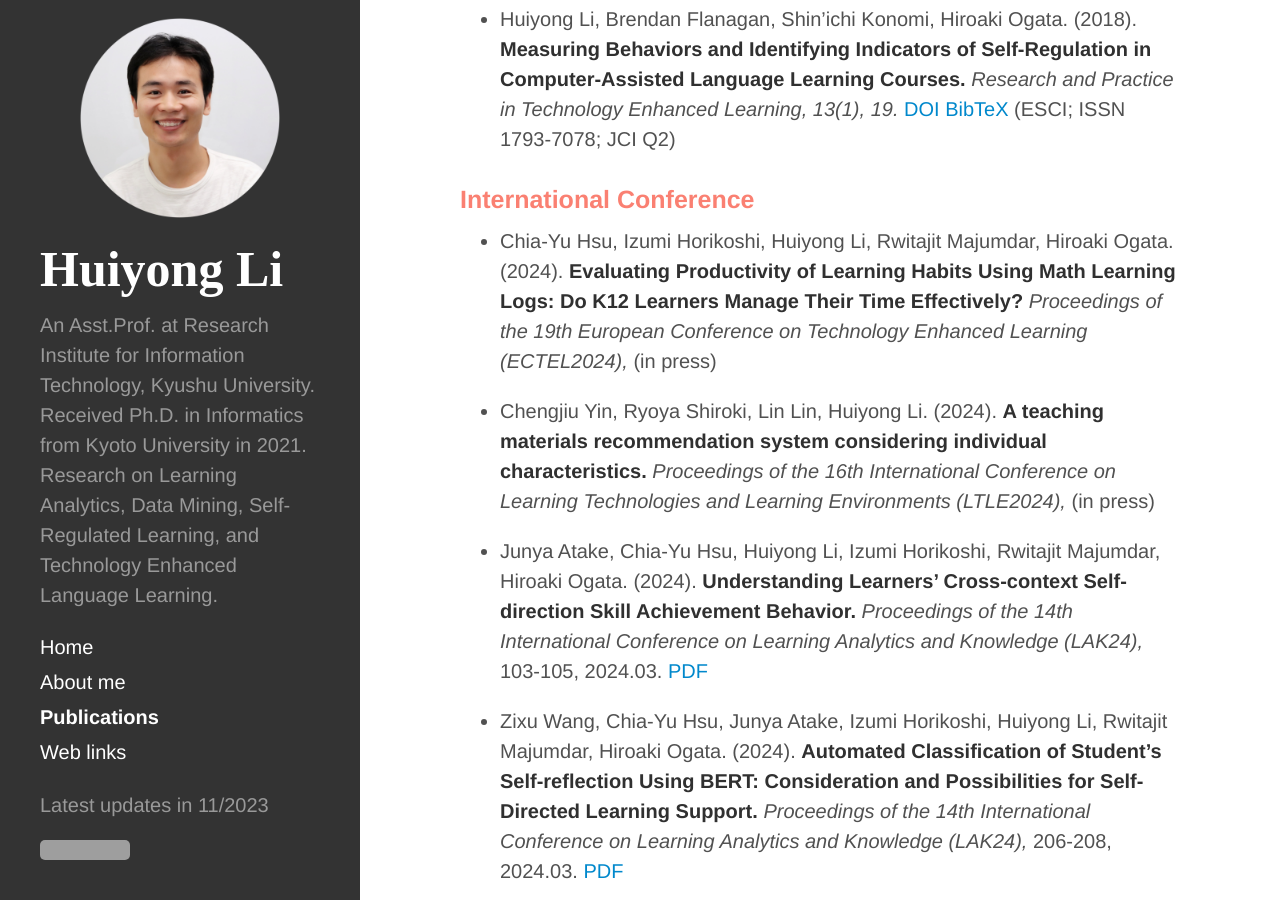
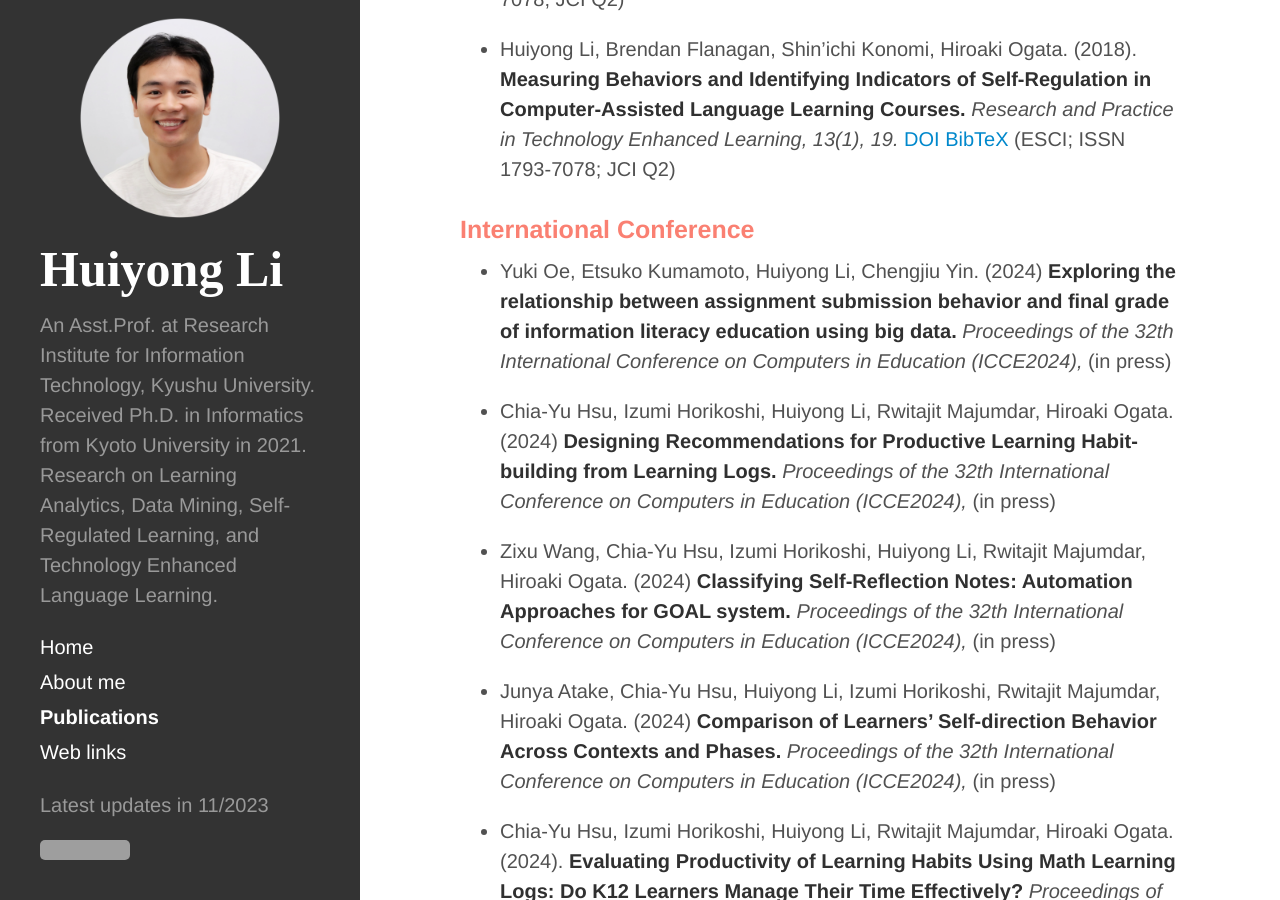
Before and after one commit to li-huiyong/li-huiyong.github.io, a Jekyll site: the page built from publications.md, in a window 1280 px wide and 900 px high, scrolled down 1869 px. Built offline with Jekyll 4.4.1, drawn with Linux system fonts in a browser that asks for light colours; nearby versions of some CDN libraries; some web fonts are replaced; some of the changed text lies outside the part shown; grey boxes are pictures that could not be loaded.

Commit message:
Add RPTEL and ICCE2024 papers

```diff
--- a/publications.md
+++ b/publications.md
@@ -32,6 +32,14 @@ ___
 * Huiyong Li, Brendan Flanagan, Shin’ichi Konomi, Hiroaki Ogata. (2018). **Measuring Behaviors and Identifying Indicators of Self-Regulation in Computer-Assisted Language Learning Courses.** _Research and Practice in Technology Enhanced Learning, 13(1), 19._ [DOI](https://doi.org/10.1186/s41039-018-0087-7){:target="_blank"} [BibTeX](https://li-huiyong.github.io/resources/li2018measuring.bib){:target="_blank"} (ESCI; ISSN 1793-7078; JCI Q2)
 
 ### <span style="color: Salmon; ">International Conference</span>
+
+* Yuki Oe, Etsuko Kumamoto, Huiyong Li, Chengjiu Yin. (2024) **Exploring the relationship between assignment submission behavior and final grade of information literacy education using big data.** _Proceedings of the 32th International Conference on Computers in Education (ICCE2024),_ (in press)
+
+* Chia-Yu Hsu, Izumi Horikoshi, Huiyong Li, Rwitajit Majumdar, Hiroaki Ogata. (2024) **Designing Recommendations for Productive Learning Habit-building from Learning Logs.** _Proceedings of the 32th International Conference on Computers in Education (ICCE2024),_ (in press)
+
+* Zixu Wang, Chia-Yu Hsu, Izumi Horikoshi, Huiyong Li, Rwitajit Majumdar, Hiroaki Ogata. (2024) **Classifying Self-Reflection Notes: Automation Approaches for GOAL system.** _Proceedings of the 32th International Conference on Computers in Education (ICCE2024),_ (in press)
+
+* Junya Atake, Chia-Yu Hsu, Huiyong Li, Izumi Horikoshi, Rwitajit Majumdar, Hiroaki Ogata. (2024) **Comparison of Learners’ Self-direction Behavior Across Contexts and Phases.** _Proceedings of the 32th International Conference on Computers in Education (ICCE2024),_ (in press)
 
 * Chia-Yu Hsu, Izumi Horikoshi, Huiyong Li, Rwitajit Majumdar, Hiroaki Ogata. (2024). **Evaluating Productivity of Learning Habits Using Math Learning Logs: Do K12 Learners Manage Their Time Effectively?** _Proceedings of the 19th European Conference on Technology Enhanced Learning (ECTEL2024),_ (in press)
 
```
Also changed, not shown: other parts of publications.md (+1 -1 lines).
